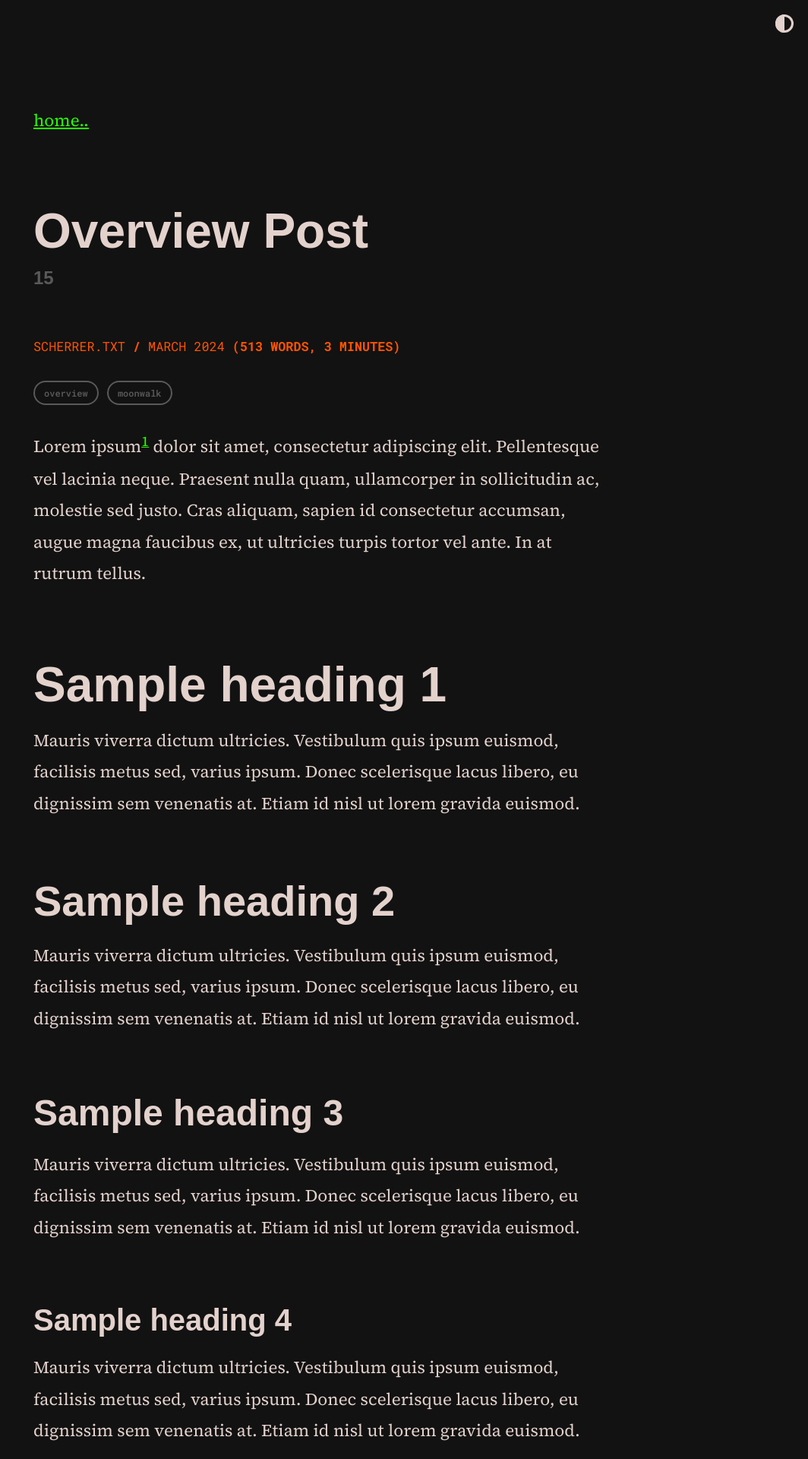
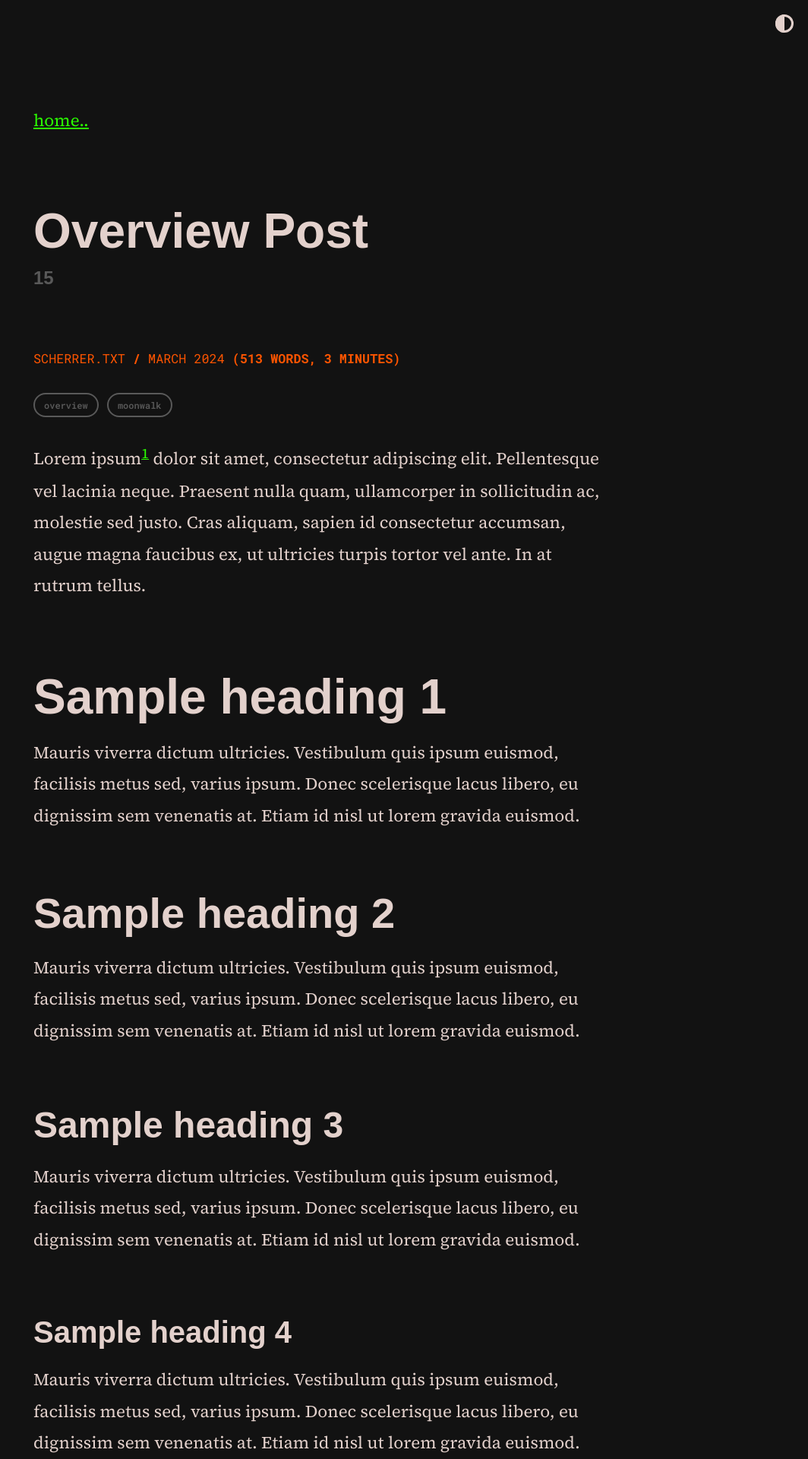
Before and after one commit to scherrer-txt/bts, a Jekyll site: the page built from _posts/2024-03-21-overview-post.md, in a window 1280 px wide. Shown: the top 1920 px of the page at 76% size, without its empty margins (216-1280 px from the left). Built offline with Jekyll 4.4.1, drawn with Linux system fonts in a browser that asks for light colours; some web fonts are replaced.

Commit message:
Update moonwalk.scss

```diff
--- a/_sass/moonwalk.scss
+++ b/_sass/moonwalk.scss
@@ -282,6 +282,15 @@
   margin-bottom: -1rem;
 }
 
+.post-meta {
+  display: flex;
+  align-items: center; /* Align items vertically */
+}
+
+.post-meta h5 {
+  display: inline; /* Ensure the headings display inline */
+}
+
 .post-subtitle {
   color: var(--code-text);
   font-size: 1.5rem;
```
